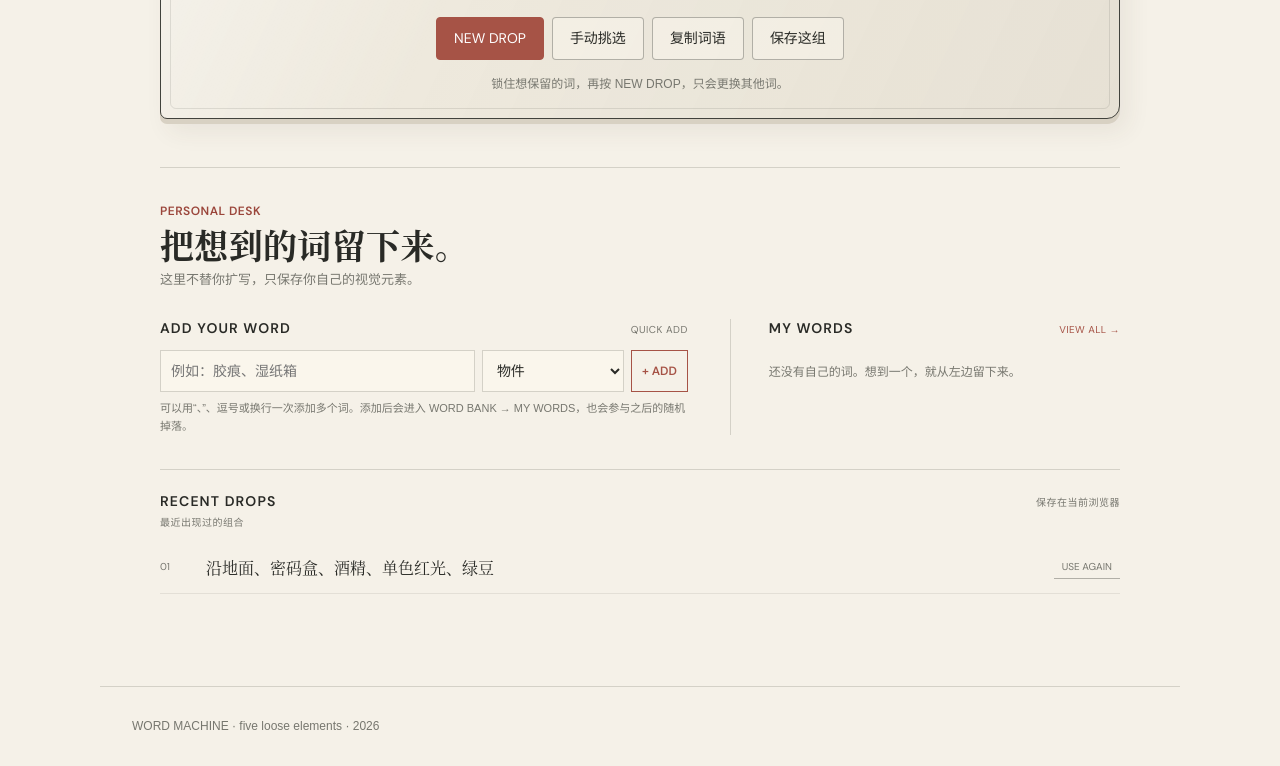
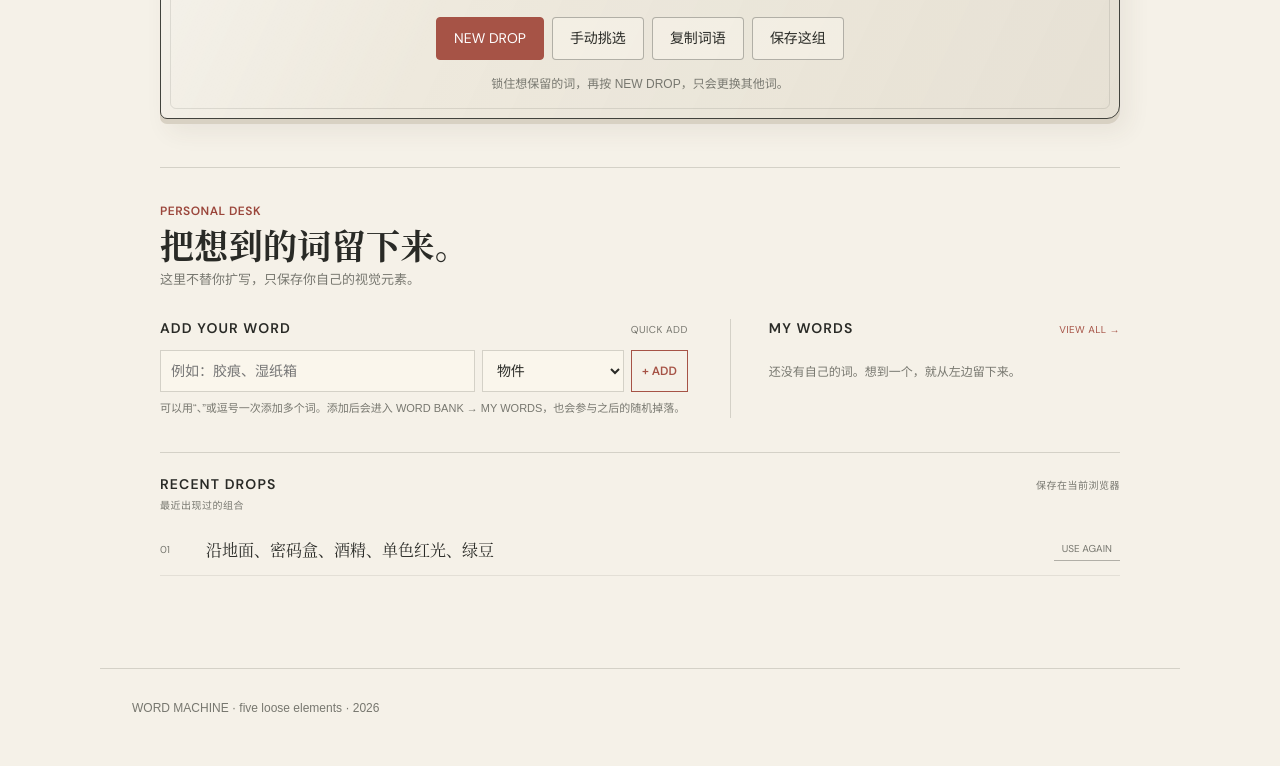
Before and after one commit to ykui15017-dotcom/word-machine, a website with bundled scripts: page index.html in a window 1280 px wide. Shown: the part 629-1395 px from the top of the page. Built offline with nearby package versions, Linux system fonts and the light colour scheme; a web font is replaced by a local one.

Commit message:
Tighten quick-add helper copy

```diff
--- a/index.html
+++ b/index.html
@@ -49,7 +49,7 @@
           <select aria-label="选择词语分类"></select>
           <button type="submit">+ ADD</button>
         </form>
-        <p>可以用“、”、逗号或换行一次添加多个词。添加后会进入 WORD BANK → MY WORDS，也会参与之后的随机掉落。</p>
+        <p>可以用“、”或逗号一次添加多个词。添加后会进入 WORD BANK → MY WORDS，也会参与之后的随机掉落。</p>
       </section>
       <section class="my-words-preview" aria-labelledby="my-words-preview-title">
         <header><h3 id="my-words-preview-title">MY WORDS</h3><a href="./word-bank.html#my-words">VIEW ALL →</a></header>
```
